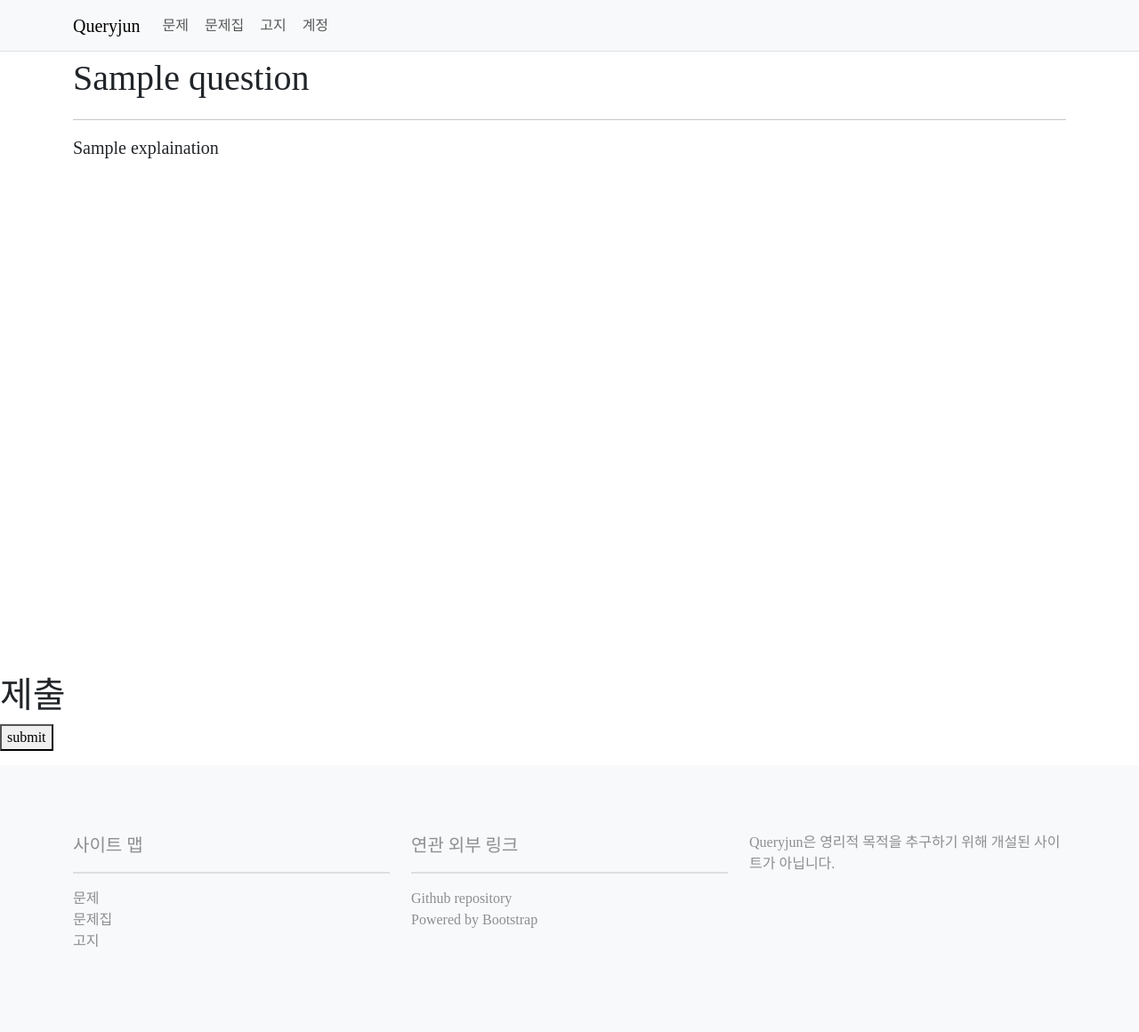
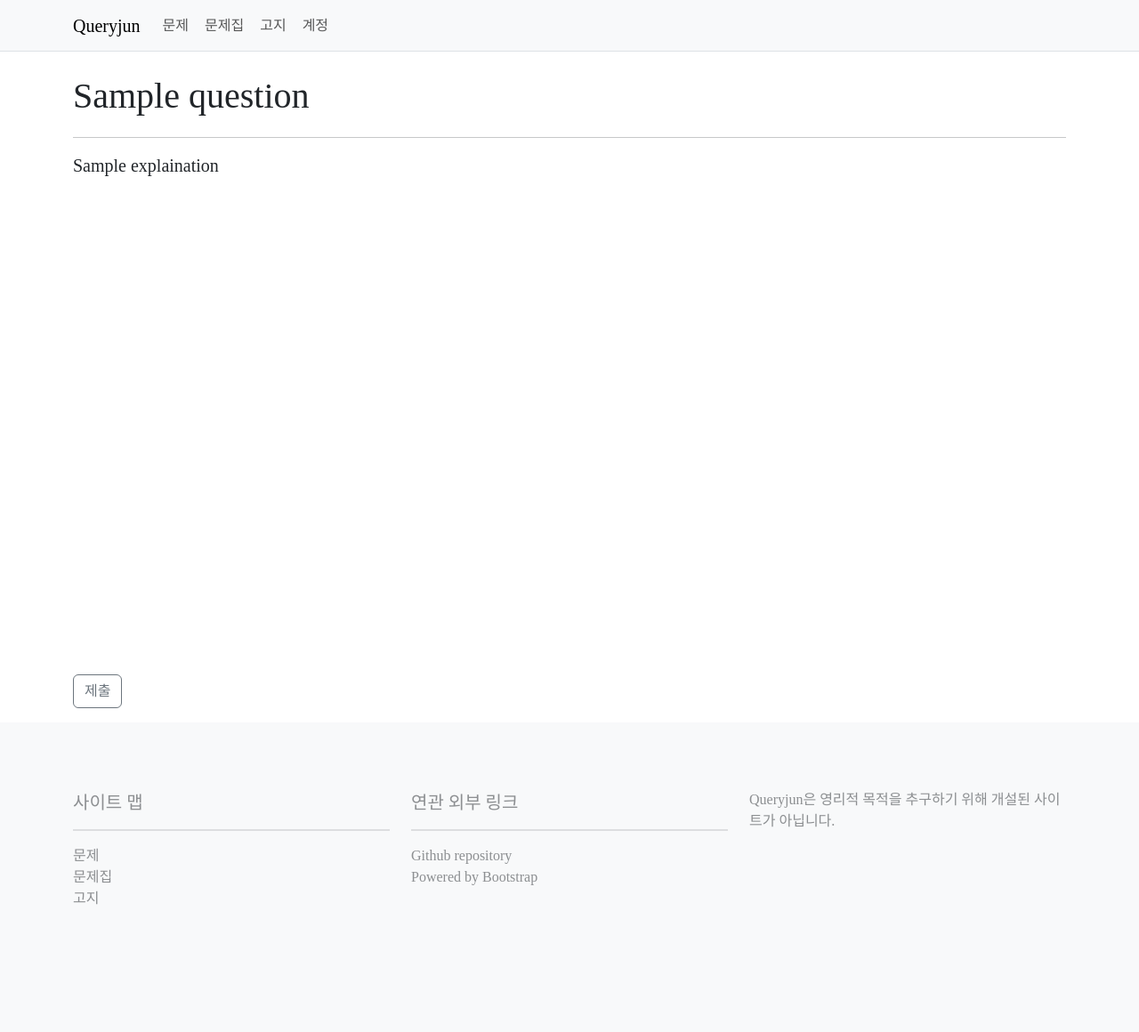
Before and after one commit to armedHeistKino/queryjun, a Django app: template queryjun/question/templates/question_detail.html in a window 1280 px wide. Shown: the whole page at 89% size. After the commit the page ends 1017 px from the top, so only its background shows below. Run offline with Django 5.2, Linux system fonts and the light colour scheme; the template is opened without the code that fills it: most values are stand-ins (such as "Sample title", 1, 10 or a date in 2020); some web fonts are replaced.

Commit message:
design: Update button element design with Bootstrap

```diff
--- a/queryjun/question/templates/question_detail.html
+++ b/queryjun/question/templates/question_detail.html
@@ -2,8 +2,8 @@
     {% include 'head.html' %}
     <body>
         {% include 'nav_bar_head.html' %}
-
         <div class="container-fluid" style="height:80vh; min-height:700px;">
+            <div class="container" id="blank-container" style="height:2vh; min-height:20px;"></div>
             <div class="container" id="question-title-detail">
                 <div class="question-title-area">
                     <p class="fs-1" id="question-title">{{ question.title }}
@@ -18,13 +18,16 @@
                 <p class="fs-5" id="question-content">{{ question.explaination }}</p>
             </div>
         </div>
-
-        <h1>제출</h1>
-        <form action="{% url 'question:submit-redirect' question.id %}" post="get">
-            {% csrf_token %}
-            <button>submit</button>
-        </form>
-
+        <div class="container-fluid">
+            <div class="container">
+                <div class="row d-flex">
+                    <form action="{% url 'question:submit-redirect' question.id %}" post="get">
+                        {% csrf_token %}
+                        <button type="submit" class="btn btn-outline-secondary">제출</button>
+                    </form>
+                </div>
+            </div>
+        </div>
         {% include 'nav_bar_foot.html' %}
     </body>
 </html>
```
